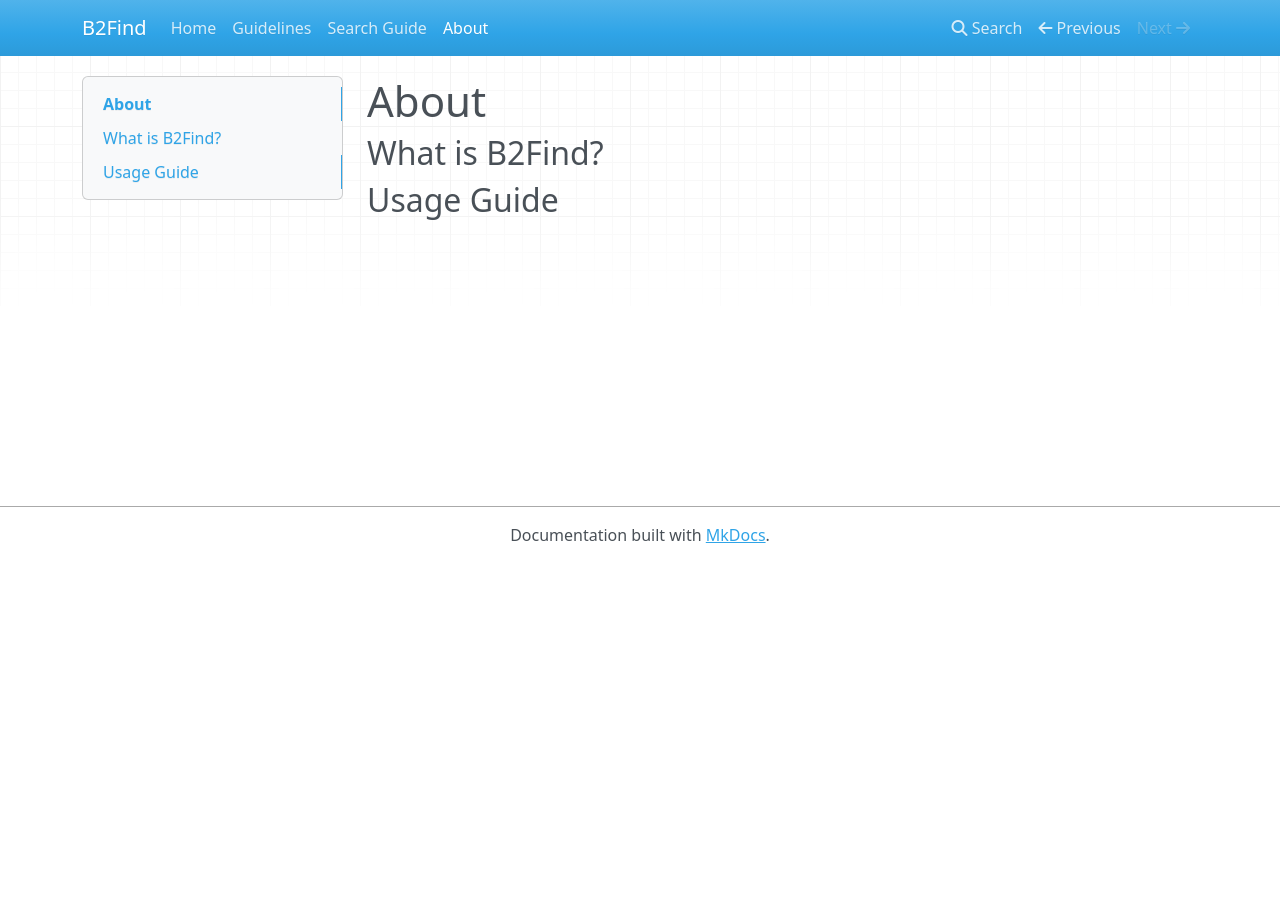
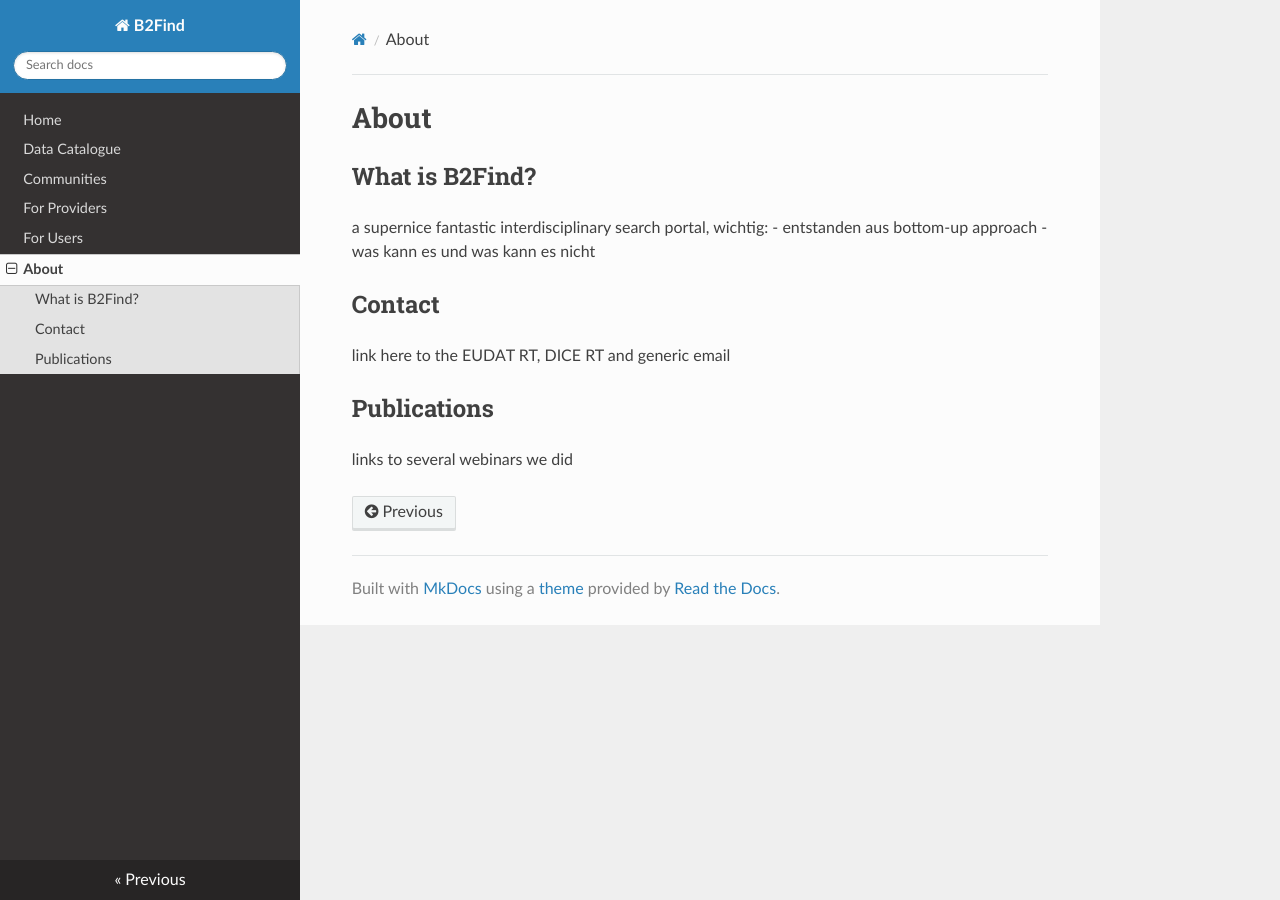
Before and after one commit to EUDAT-B2FIND/ckanext-b2find, an MkDocs documentation site: the page built from docs/about.md, in a window 1280 px wide. Built offline with MkDocs 1.6.1, drawn with Linux system fonts in a browser that asks for light colours; nearby versions of some CDN libraries.

Commit message:
Dev ckan2.9 doc (#42)
* new page for mkdocs and testing

* new structure for mkdocs

* typo

```diff
--- a/docs/about.md
+++ b/docs/about.md
@@ -1,5 +1,12 @@
 # About
 
 ## What is B2Find?
+a supernice fantastic interdisciplinary search portal, wichtig:
+- entstanden aus bottom-up approach
+- was kann es und was kann es nicht
 
-## Usage Guide
+## Contact
+link here to the EUDAT RT, DICE RT and generic email
+
+## Publications
+links to several webinars we did
--- a/mkdocs.yml
+++ b/mkdocs.yml
@@ -3,10 +3,21 @@
 site_dir: site
 nav:
     - Home: index.md
-    - Guidelines: guidelines.md
-    - Search Guide: searchguide.md
+    - Data Catalogue: datacatalogue.md
+    - Communities: communities.md
+    - For Providers: forproviders.md
+    - For Users: forusers.md
     - About: about.md
 
 markdown_extensions:
     - toc:
         permalink: True
+
+theme:
+    name: readthedocs
+    highlightjs: true
+    hljs_languages:
+        - yaml
+        - rust
+        - xml
+        - python
```
Also changed, not shown: docs/communities.md (added, +1 -0 lines), docs/datacatalogue.md (added, +1 -0 lines), docs/forproviders.md (added, +17 -0 lines), docs/forusers.md (added, +10 -0 lines), docs/guidelines.md (deleted, +0 -9 lines), docs/searchguide.md (deleted, +0 -9 lines).
